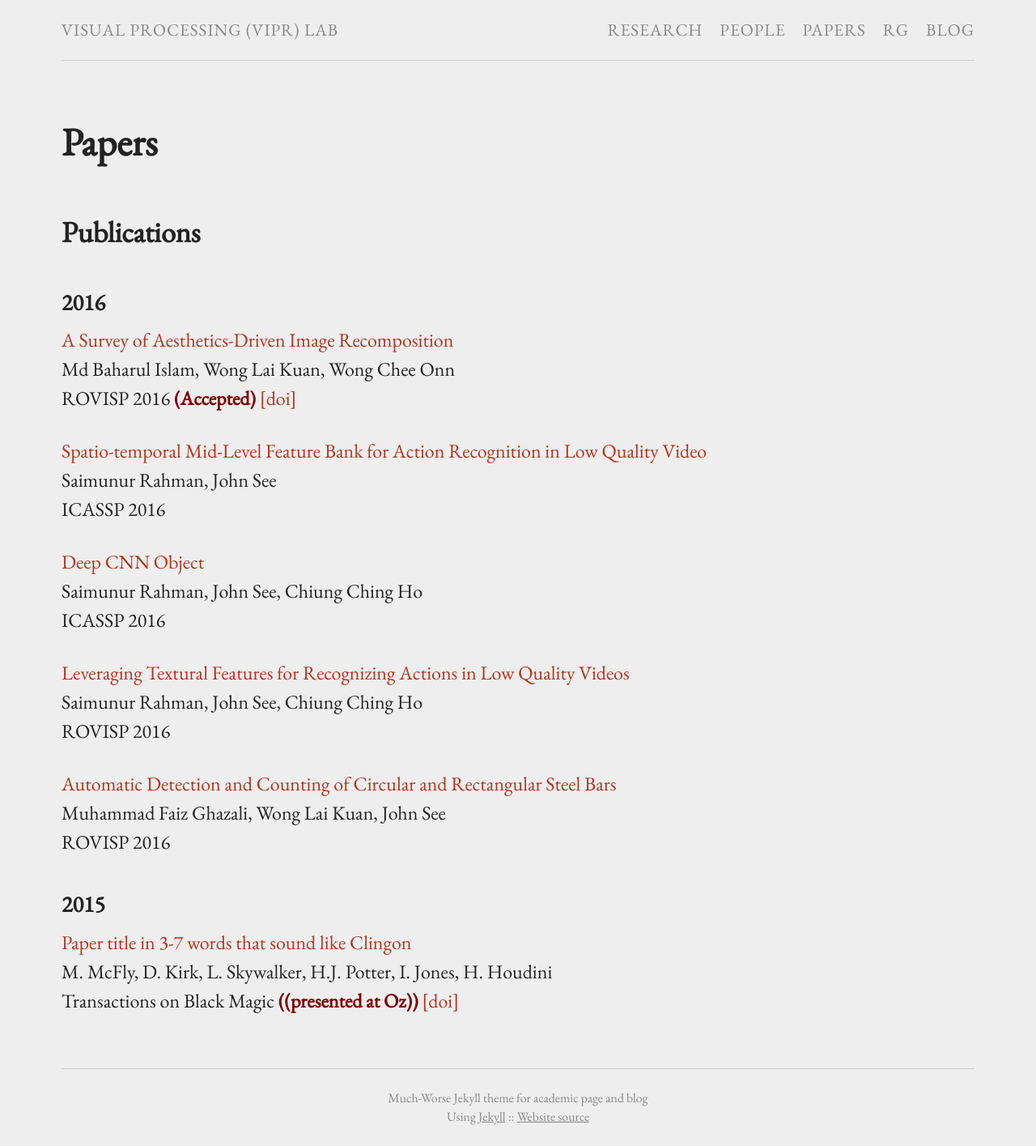
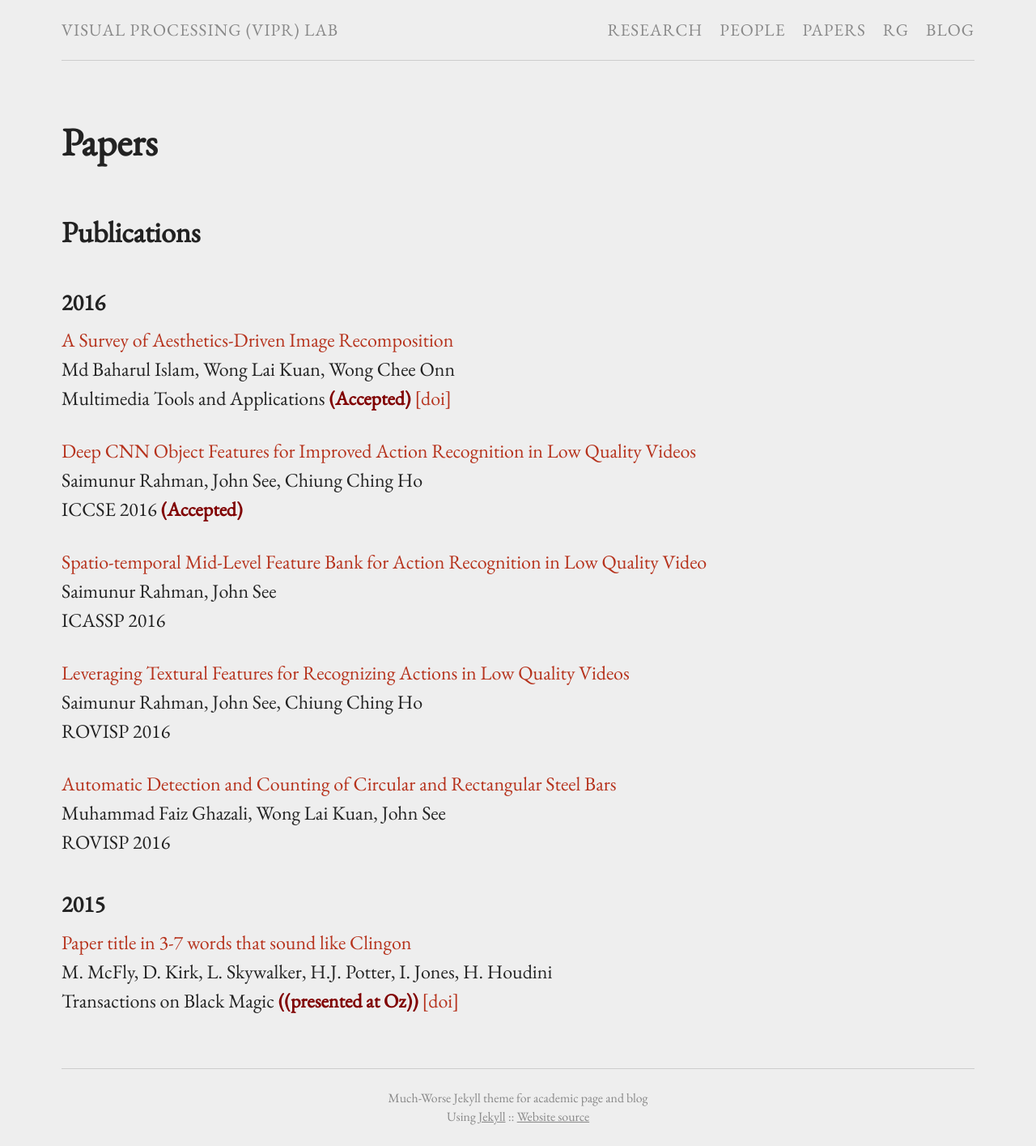
Before and after one commit to viprlab/viprlab.github.io, a Jekyll site: the page built from papers2.md, in a window 1280 px wide. Shown: the whole page at 81% size. Built offline with Jekyll 4.4.1, drawn with Linux system fonts in a browser that asks for light colours.

Commit message:
update yaml entries

```diff
--- a/papers2.md
+++ b/papers2.md
@@ -7,26 +7,27 @@ pubs:
       groups:
         - title:   "A Survey of Aesthetics-Driven Image Recomposition"
           author:  "Md Baharul Islam, Wong Lai Kuan, Wong Chee Onn"
-          pub:     "ROVISP 2016"
+          pub:     "Multimedia Tools and Applications"
           type:     j
           url:     "http://link.springer.com/article/10.1007/s11042-016-3561-5"
           note:    "Accepted"
-          doi:     "10.1007/s11042-016-3561-5"
+          doi:     "https://dx.doi.org/10.1007/s11042-016-3561-5"
+        - title:   "Deep CNN Object Features for Improved Action Recognition in Low Quality Videos"
+          author:  "Saimunur Rahman, John See, Chiung Ching Ho"
+          pub:     "ICCSE 2016"
+          type:     c
+          url:     "http://pesona.mmu.edu.my/~johnsee/research/papers/files/deepobjfeat_iccse16.pdf"
+          note:    "Accepted"
         - title:   "Spatio-temporal Mid-Level Feature Bank for Action Recognition in Low Quality Video"
           author:  "Saimunur Rahman, John See"
           pub:     "ICASSP 2016"
           type:     c
-          url:     "http://pesona.mmu.edu.my/~johnsee/research/papers/files/stem_icassp16"
-        - title:   "Deep CNN Object"
-          author:  "Saimunur Rahman, John See, Chiung Ching Ho"
-          pub:     "ICASSP 2016"
-          type:     c
-          url:     "http://pesona.mmu.edu.my/~johnsee/research/papers/files/stem_icassp16"
+          url:     "http://pesona.mmu.edu.my/~johnsee/research/papers/files/stem_icassp16.pdf"
         - title:   "Leveraging Textural Features for Recognizing Actions in Low Quality Videos"
           author:  "Saimunur Rahman, John See, Chiung Ching Ho"
           pub:     "ROVISP 2016"
           type:     c
-          url:     "http://pesona.mmu.edu.my/~johnsee/research/papers/files/leverage_rovisp16"
+          url:     "http://pesona.mmu.edu.my/~johnsee/research/papers/files/leverage_rovisp16.pdf"
         - title:   "Automatic Detection and Counting of Circular and Rectangular Steel Bars"
           author:  "Muhammad Faiz Ghazali, Wong Lai Kuan, John See"
           pub:     "ROVISP 2016"
```
